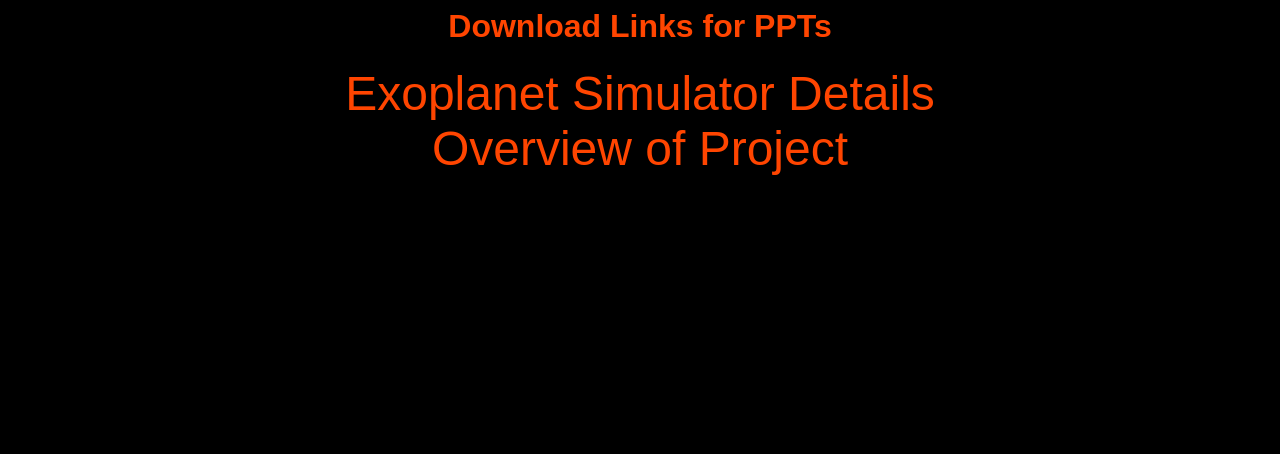
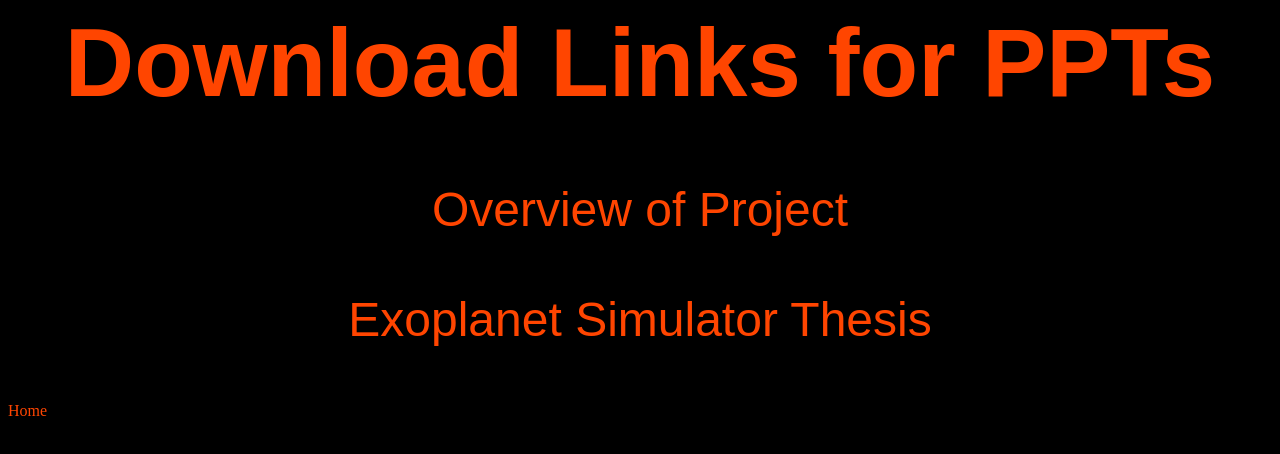
Before and after one commit to sammarth-k/xoSim, a plain HTML site: page powerpoints.html in a window 1280 px wide. Drawn offline with Linux system fonts and the light colour scheme.

Commit message:
Update powerpoints.html

```diff
--- a/powerpoints.html
+++ b/powerpoints.html
@@ -4,6 +4,9 @@
     h1{
       text-decoration:none;
       color: orangered;
+      }
+      a:hover{
+        color:white;
       }
       a{
       text-decoration:none;
@@ -13,18 +16,23 @@
   </head>
   <body bgcolor="black">
     <center>
-  <font face="arial">
+  <font face="arial" size="25px">
  <u> <h1>
     Download Links for PPTs
    </h1></font></u>
   <font face="arial" size="15px">
-  <!-- Uploaded file in same location as HTML file -->
-<a href="Exoplanet simulator info.pptx" download>Exoplanet Simulator Details</a>
-<br>
+
+
 <!-- Uploaded file in different location than HTML file -->
-<a href="EXOPLANETS AND THE SEARCH FOR LIFE.pptx" download>Overview of Project</a>
+<a href="EXOPLANETS AND THE SEARCH FOR LIFE.pptx" download>Overview of Project</a><br><Br>
+    <a href="Exoplanet simulator info.pptx" download>Exoplanet Simulator Thesis</a>
+
+    <br>
+    <br>
+
 </font>
     </center>
+      <a href="index.html">Home</a>
   </body>
 
 </html>
```
